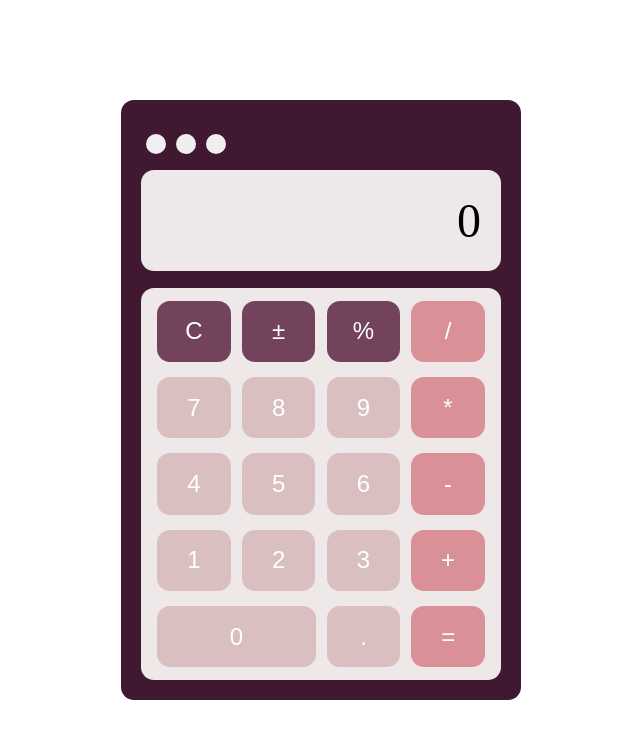
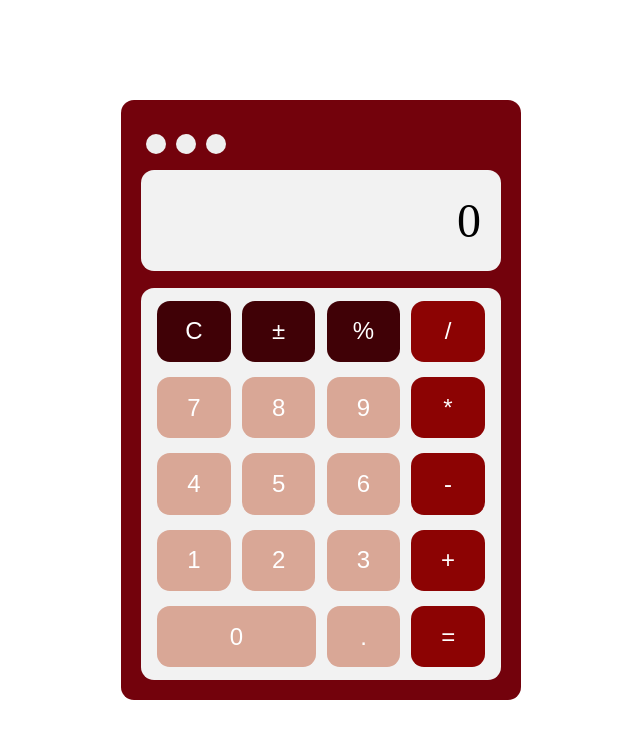
Before and after one commit to youmin6620/calculator, a plain HTML site: page index.html in a window 1280 px wide. Shown: the whole page, without its empty margins (319-959 px from the left). Drawn offline with Linux system fonts and the light colour scheme.

Commit message:
붉은 톤

```diff
--- a/style.css
+++ b/style.css
@@ -24,7 +24,7 @@ body{
     justify-content:space-between;
     align-items: center;
     padding: 20px;
-    background-color: #401832;
+    background-color: #73020C;
 }
 
 /* display */
@@ -40,7 +40,7 @@ body{
     align-items: center;
     white-space: pre-line;
     border-radius: 13px;
-    background-color: #eee8e8;
+    background-color: #F2F2F2;
 }
 
 /* buttons */
@@ -54,7 +54,7 @@ body{
     align-items: center;
     flex-wrap: wrap;
     border-radius: 13px;
-    background-color: #eee8e8;
+    background-color: #F2F2F2;
 }
 .button{
     flex-basis: 21%;
@@ -63,17 +63,17 @@ body{
     /* border: 1px solid black; */
     border: none;
     border-radius: 13px;
-    background-color: #D9BFBF;
+    background-color: #D9A796;
     color: white;
 }
 .zero{
     flex-basis: 45.4%;
 }
 .function{
-    background-color: #73435D;
+    background-color: #400106;
 }
 .operator{
-    background-color: #D99197;
+    background-color: #8C0303;
 }
 
 .button:hover{
```
